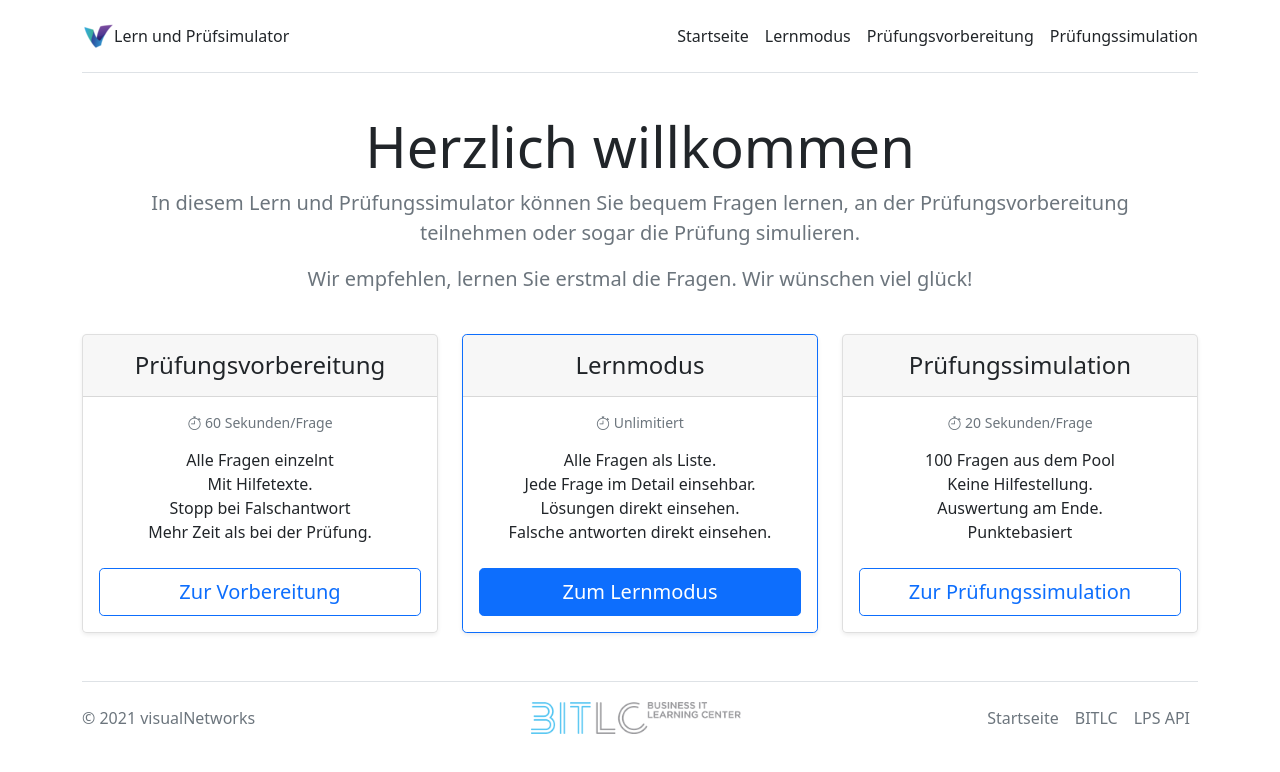
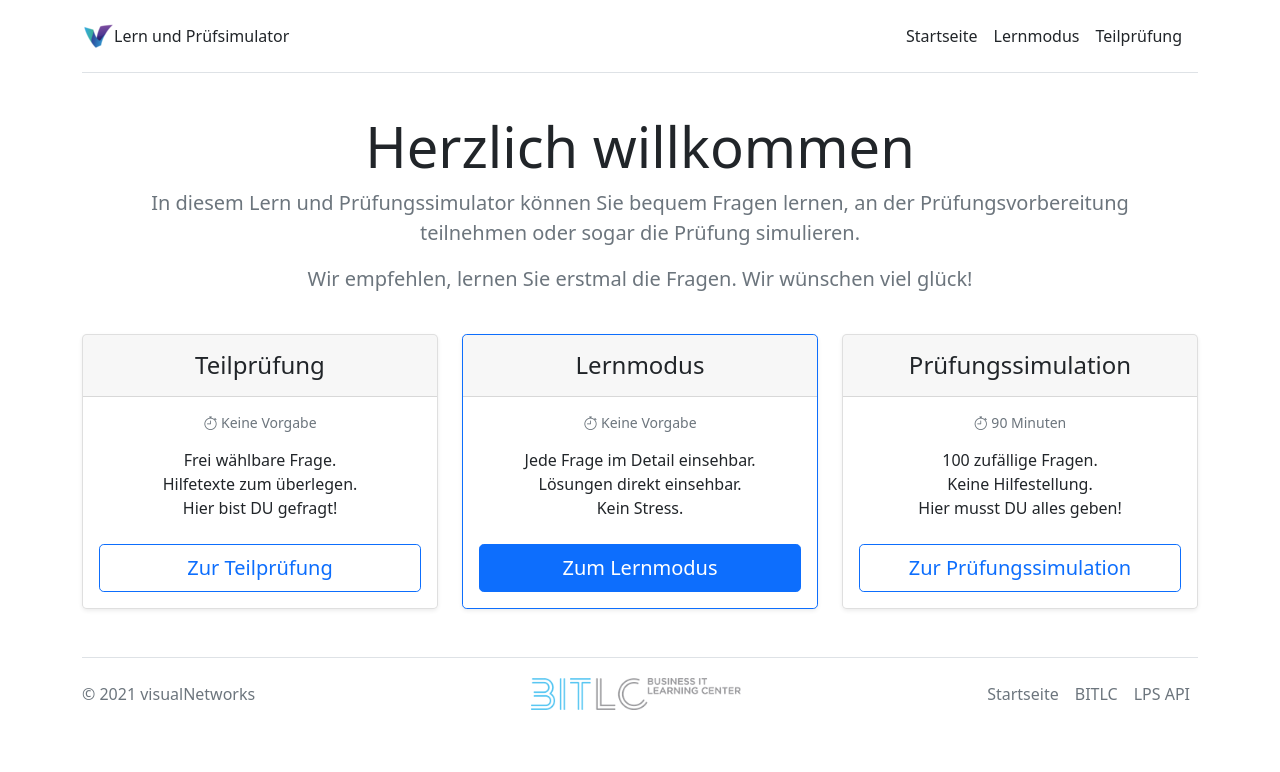
Before and after one commit to dex91/lps, an Angular app: page / in a window 1280 px wide. Shown: the top 772 px of the page. Built offline with nearby package versions, Linux system fonts and the light colour scheme.

Commit message:
Schönheitskorrekturen

```diff
--- a/src/app/header/header.component.html
+++ b/src/app/header/header.component.html
@@ -8,8 +8,7 @@
     <nav class="d-inline-flex mt-2 mt-md-0 ms-md-auto">
       <a class="me-3 py-2 text-dark text-decoration-none" href="#">Startseite</a>
       <a class="me-3 py-2 text-dark text-decoration-none" href="#">Lernmodus</a>
-      <a class="me-3 py-2 text-dark text-decoration-none" href="#">Pr&uuml;fungsvorbereitung</a>
-      <a class="py-2 text-dark text-decoration-none" href="#">Pr&uuml;fungssimulation</a>
+      <a class="me-3 py-2 text-dark text-decoration-none" href="#">Teilprüfung</a>
     </nav>
   </div>
 </header>
--- a/src/app/startsite/startsite.component.html
+++ b/src/app/startsite/startsite.component.html
@@ -7,17 +7,16 @@
   <div class="col">
     <div class="card mb-4 rounded-3 shadow-sm">
       <div class="card-header py-3">
-        <h4 class="my-0 fw-normal">Pr&uuml;fungsvorbereitung</h4>
+        <h4 class="my-0 fw-normal">Teilpr&uuml;fung</h4>
       </div>
       <div class="card-body">
-        <h6 class="card-title pricing-card-title"><small class="text-muted fw-light"><i class="bi bi-stopwatch"></i> 60 Sekunden/Frage</small></h6>
+        <h6 class="card-title pricing-card-title"><small class="text-muted fw-light"><i class="bi bi-stopwatch"></i> Keine Vorgabe</small></h6>
         <ul class="list-unstyled mt-3 mb-4">
-          <li>Alle Fragen einzelnt</li>
-          <li>Mit Hilfetexte.</li>
-          <li>Stopp bei Falschantwort</li>
-          <li>Mehr Zeit als bei der Pr&uuml;fung.</li>
+          <li>Frei w&auml;hlbare Frage.</li>
+          <li>Hilfetexte zum &uuml;berlegen.</li>
+          <li>Hier bist DU gefragt!</li>
         </ul>
-        <button type="button" class="w-100 btn btn-lg btn-outline-primary">Zur Vorbereitung</button>
+        <button type="button" class="w-100 btn btn-lg btn-outline-primary">Zur Teilpr&uuml;fung</button>
       </div>
     </div>
   </div>
@@ -27,12 +26,11 @@
         <h4 class="my-0 fw-normal">Lernmodus</h4>
       </div>
       <div class="card-body">
-        <h6 class="card-title pricing-card-title"><small class="text-muted fw-light"><i class="bi bi-stopwatch"></i> Unlimitiert</small></h6>
+        <h6 class="card-title pricing-card-title"><small class="text-muted fw-light"><i class="bi bi-stopwatch"></i> Keine Vorgabe</small></h6>
         <ul class="list-unstyled mt-3 mb-4">
-          <li>Alle Fragen als Liste.</li>
           <li>Jede Frage im Detail einsehbar.</li>
-          <li>L&ouml;sungen direkt einsehen.</li>
-          <li>Falsche antworten direkt einsehen.</li>
+          <li>L&ouml;sungen direkt einsehbar.</li>
+          <li>Kein Stress.</li>
         </ul>
         <button type="button" class="w-100 btn btn-lg btn-primary">Zum Lernmodus</button>
       </div>
@@ -44,12 +42,11 @@
         <h4 class="my-0 fw-normal">Pr&uuml;fungssimulation</h4>
       </div>
       <div class="card-body">
-        <h6 class="card-title pricing-card-title"><small class="text-muted fw-light"><i class="bi bi-stopwatch"></i> 20 Sekunden/Frage</small></h6>
+        <h6 class="card-title pricing-card-title"><small class="text-muted fw-light"><i class="bi bi-stopwatch"></i> 90 Minuten</small></h6>
         <ul class="list-unstyled mt-3 mb-4">
-          <li>100 Fragen aus dem Pool</li>
+          <li>100 zuf&auml;llige Fragen.</li>
           <li>Keine Hilfestellung.</li>
-          <li>Auswertung am Ende.</li>
-          <li>Punktebasiert</li>
+          <li>Hier musst DU alles geben!</li>
         </ul>
         <button type="button" class="w-100 btn btn-lg btn-outline-primary">Zur Pr&uuml;fungssimulation</button>
       </div>
```
